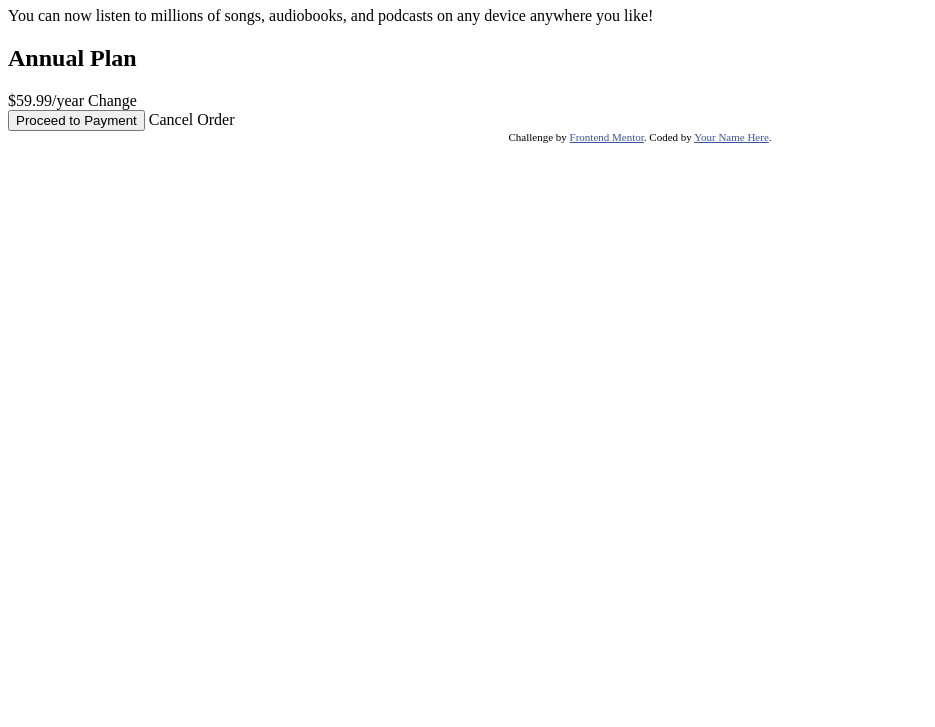
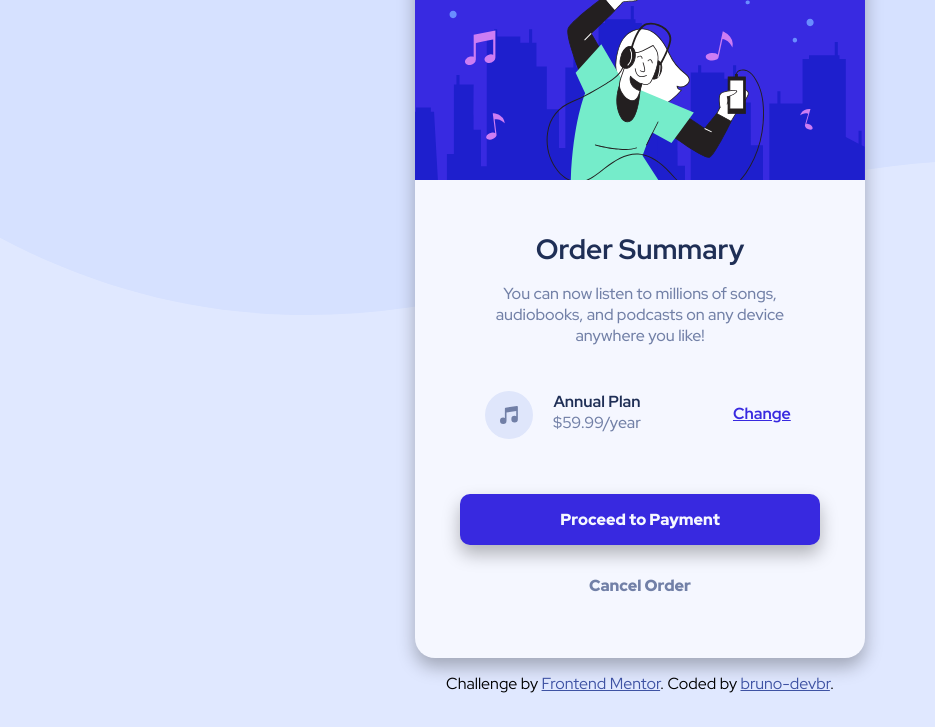
Before and after one commit to bruno-devLearn/frontend-mentor, a plain HTML site: page order-summary-component-main/index.html in a window 1280 px wide. Shown: the part 73-800 px from the top of the page, without its empty margins (0-935 px from the left). Drawn offline with Linux system fonts and the light colour scheme.

Commit message:
desktop design

```diff
--- a/order-summary-component-main/index.html
+++ b/order-summary-component-main/index.html
@@ -7,14 +7,18 @@
   <link rel="stylesheet" href="style.css">
   <title>Frontend Mentor | Order summary card</title>
   <style>
-    .attribution { font-size: 11px; text-align: center; }
+    .attribution { font-size: 16px; text-align: center; }
     .attribution a { color: hsl(228, 45%, 44%); }
   </style>
 </head>
 <body>
 
   <main>
-    <div class="text">
+    <div class="img">
+      <img src="images/illustration-hero.svg" alt="A person listening to music">
+    </div>
+    <div class="main">
+      <div class="main-text">
         <h1>Order Summary</h1>
         <p>
           You can now listen to millions of songs, audiobooks, and podcasts on any
@@ -22,17 +26,23 @@
         </p>
       </div>
       <div class="plan">
+        <img src="images/icon-music.svg" alt="Music note">
+        <div class="text">
+          <div class="vertical">
             <h2>Annual Plan</h2>
-      <span class="bottom">$59.99/year</span>
-      <span class="right">Change</span>
+            <span id="bottom">$59.99/year</span>
+          </div>
+          <span id="right">Change</span>
+        </div>
       </div>
       <button class="pay">Proceed to Payment</button>
-    <span class="cancel">Cancel Order</span>
+      <span id="cancel">Cancel Order</span>
+    </div>
   </main>
 
   <footer class="attribution">
     Challenge by <a href="https://www.frontendmentor.io?ref=challenge" target="_blank">Frontend Mentor</a>.
-    Coded by <a href="#">Your Name Here</a>.
+    Coded by <a href="https://github.com/bruno-devbr" target="_blank">bruno-devbr</a>.
   </footer>
 </body>
 </html>
--- a/order-summary-component-main/style.css
+++ b/order-summary-component-main/style.css
@@ -9,3 +9,129 @@
     --Desaturated-blue: hsl(224, 23%, 55%);
     --Dark-blue: hsl(223, 47%, 23%);
 }
+
+* {
+    margin: 0;
+    padding: 0;
+    font-family: "Red Hat Display";
+    font-size: 16px;
+}
+
+body {
+    height: 100vh;
+    width: 100vw;
+    display: flex;
+    align-items: center;
+    justify-content: center;
+    flex-direction: column;
+    background-image: url('images/pattern-background-desktop.svg');
+    background-repeat: no-repeat;
+    background-size: 100%;
+    background-color: var(--Pale-blue);
+}
+
+main {
+    box-sizing: border-box;
+    box-shadow: 0px 9px 18px rgba(0, 0, 0, 0.281);
+    width: 450px;
+    height: 698px;
+    text-align: center;
+    background-color: var(--Verypale-blue);
+    margin-bottom: 15px;
+    border-radius: 20px;
+}
+
+.img img {
+    border-top-right-radius: 20px;
+    border-top-left-radius: 20px;
+}
+
+.main {
+    padding: 45px 45px;
+}
+
+.main .main-text h1 {
+    font-size: 28px;
+    font-weight: 700;
+    color: var(--Dark-blue);
+    margin-bottom: 15px;
+
+}
+
+.main .main-text p {
+    color: var(--Desaturated-blue);
+    font-weight: 500;
+    margin-bottom: 20px;
+}
+
+.main .plan {
+    display: flex;
+    padding: 25px;
+    margin-bottom: 30px;
+}
+
+.main .plan img {
+    position: relative;
+    margin-right: 20px;
+    height: 48px;
+}
+
+.main .plan .text {
+    display: flex;
+}
+
+.main .plan .text .vertical {
+    margin-right: 92px;
+}
+
+.main .plan .text .vertical h2 {
+    color: var(--Dark-blue);
+    font-weight: 700;
+}
+
+.main  .plan .text .vertical #bottom {
+    color: var(--Desaturated-blue);
+    font-weight: 500;
+}
+
+.main .plan .text #right {
+    position: relative;
+    top: 25%;
+    color: var(--Bright-blue);
+    font-weight: 700;
+    text-decoration: underline;
+    cursor: pointer;
+}
+
+.main .plan .text #right:hover {
+    color: hsla(245, 75%, 52%, 0.603);
+    text-decoration: none;
+}
+
+.main .pay {
+    width: 100%;
+    padding: 15px 100px;
+    margin-bottom: 30px;
+    background-color: var(--Bright-blue);
+    color: var(--Verypale-blue);
+    font-weight: 900;
+    white-space: nowrap;
+    border-radius: 10px;
+    box-shadow: 0px 9px 18px rgba(0, 0, 0, 0.281);
+    border: none;
+    cursor: pointer;
+}
+
+.main .pay:hover {
+    background-color: hsla(245, 75%, 52%, 0.603);
+}
+
+.main #cancel {
+    color: var(--Desaturated-blue);
+    font-weight: 900;
+    cursor: pointer;
+}
+
+.main #cancel:hover {
+    color: var(--Dark-blue);
+}
```
Lines whose indentation alone changed are shown as unchanged.
